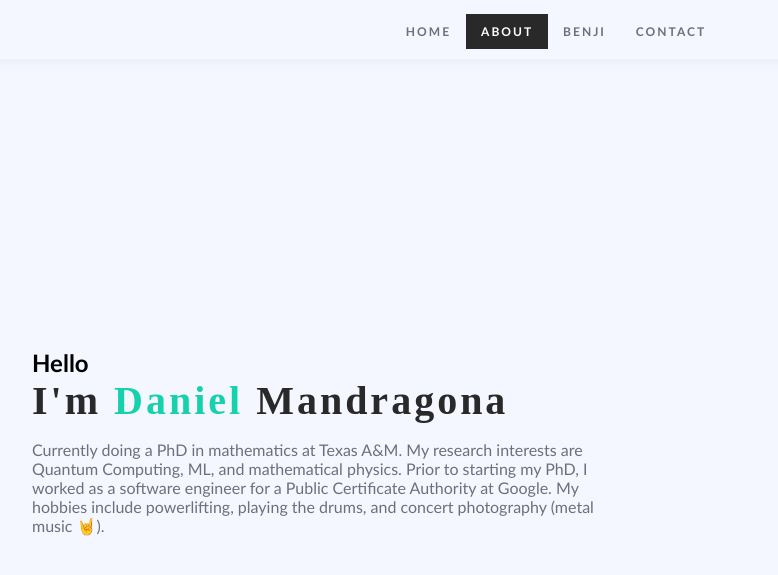
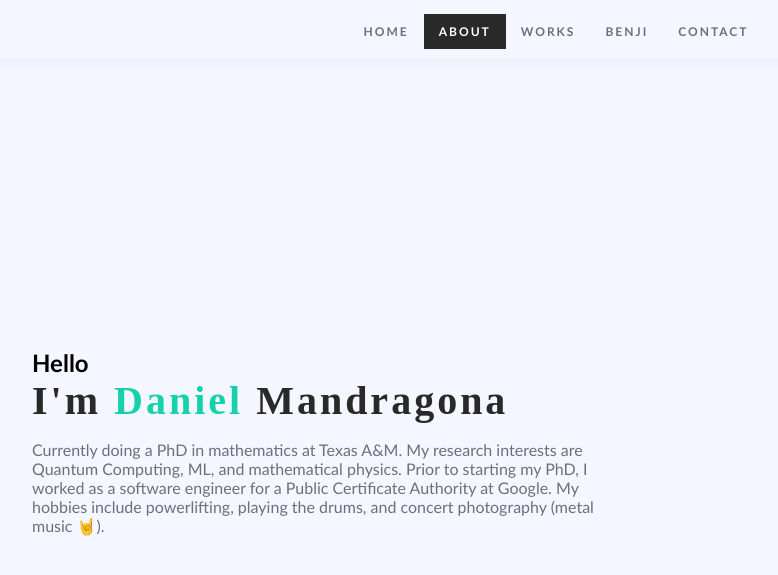
Before and after one commit to dandragona/dandragona.github.io, a Jekyll site: the page about.html, which Jekyll copies as it is, in a window 1280 px wide. Shown: the top 575 px of the page, without its empty margins (104-882 px from the left). Built offline with Jekyll 4.4.1, drawn with Linux system fonts in a browser that asks for light colours; nearby versions of some CDN libraries.

Commit message:
Update about.html
update navigation for works

```diff
--- a/about.html
+++ b/about.html
@@ -15,6 +15,7 @@
 			<ul class="menu">
 			<li><a href="/">Home</a></li>
 			<li class="active"><a href="about.html" >About</a></li>
+			<li><a href="works.html">Works</a></li>
 			<li><a href="benji.html">Benji</a></li>
 			<li><a href="contact.html">Contact</a></li>
 			</ul>
```
